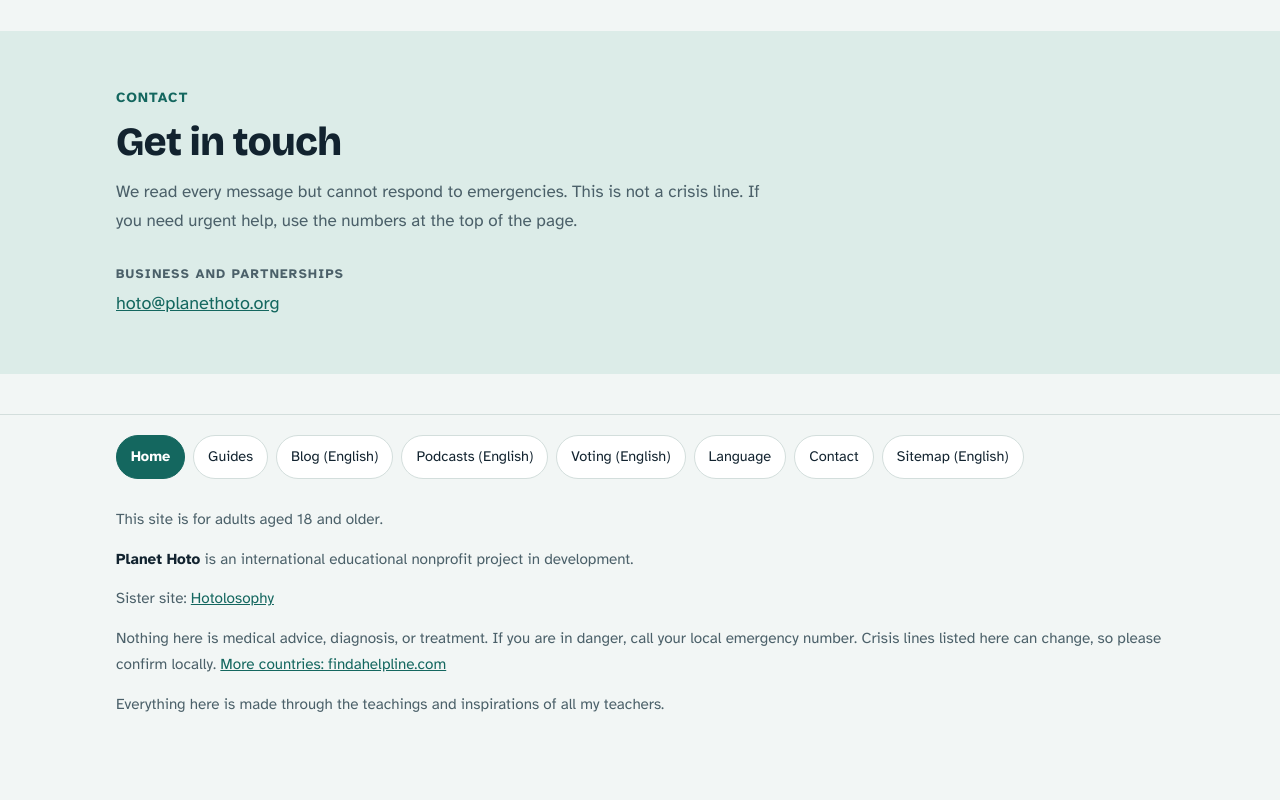
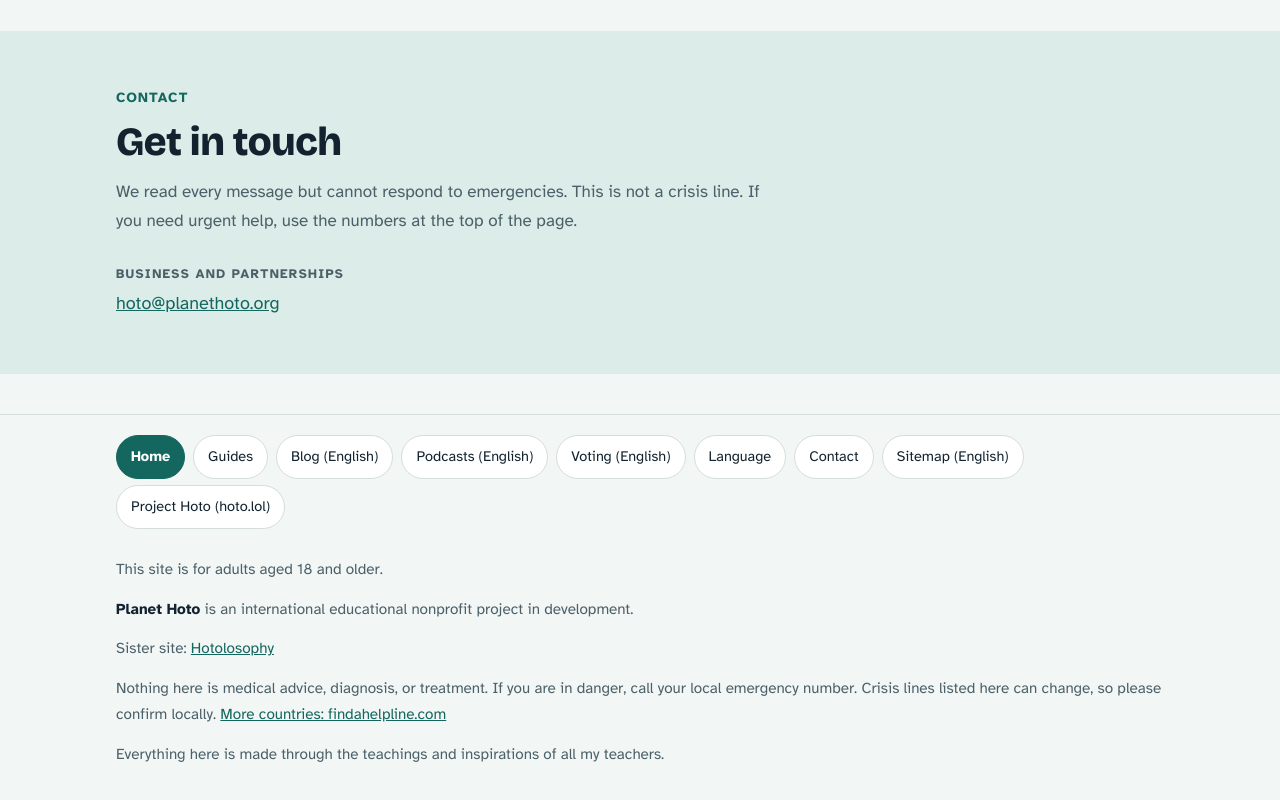
Before and after one commit to hoto1000/planet-hoto, a website: page docs/index.html in a window 1280 px wide. Shown: the part 3636-4436 px from the top of the page. Before the commit the page ends 4390 px from the top, so only its background shows below. Drawn offline with Linux system fonts and the light colour scheme.

Commit message:
Add files via upload

```diff
--- a/docs/index.html
+++ b/docs/index.html
@@ -357,7 +357,7 @@
 
 <footer>
   <div class="wrap">
-    <nav class="footer-nav" aria-label="Footer"><ul><li><a href="#top" aria-current="page">Home</a></li><li><a href="#guides" data-i18n="nav_guides">Guides</a></li><li><a href="blog.html">Blog (English)</a></li><li><a href="podcasts.html">Podcasts (English)</a></li><li><a href="candidates-2026.html">Voting (English)</a></li><li><a href="#lang" data-i18n="lang_label">Language</a></li><li><a href="#contact" data-i18n="ct_k">Contact</a></li><li><a href="sitemap.html">Sitemap (English)</a></li></ul></nav>
+    <nav class="footer-nav" aria-label="Footer"><ul><li><a href="#top" aria-current="page">Home</a></li><li><a href="#guides" data-i18n="nav_guides">Guides</a></li><li><a href="blog.html">Blog (English)</a></li><li><a href="podcasts.html">Podcasts (English)</a></li><li><a href="candidates-2026.html">Voting (English)</a></li><li><a href="#lang" data-i18n="lang_label">Language</a></li><li><a href="#contact" data-i18n="ct_k">Contact</a></li><li><a href="sitemap.html">Sitemap (English)</a></li><li><a href="https://hoto.lol/" rel="noopener">Project Hoto (hoto.lol)</a></li></ul></nav>
     <p data-i18n="age">This site is for adults aged 18 and older.</p>
     <p><strong>Planet Hoto</strong> <span data-i18n="ft1">is an international educational nonprofit project in development.</span></p>
     <p><span data-i18n="ft_sister">Sister site:</span> <a href="https://hotolosophy.com/" rel="noopener">Hotolosophy</a></p>
```
